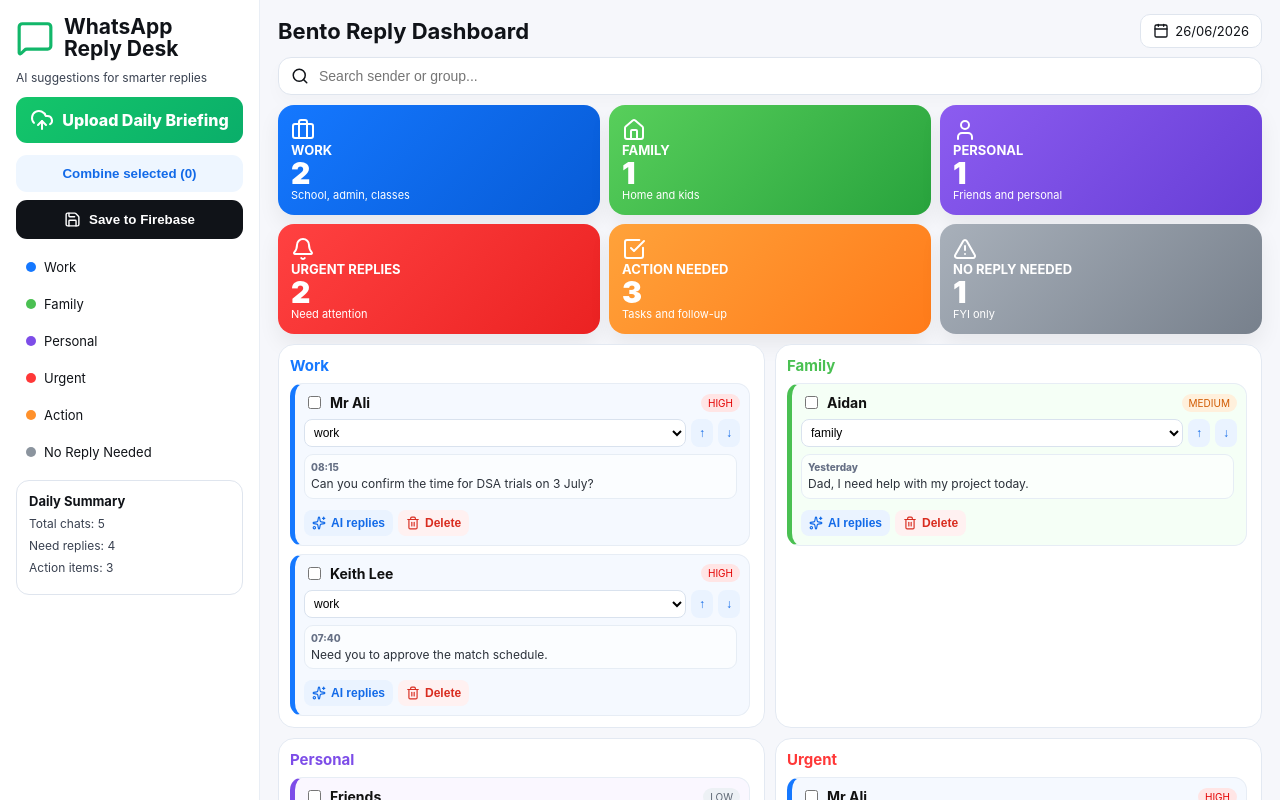
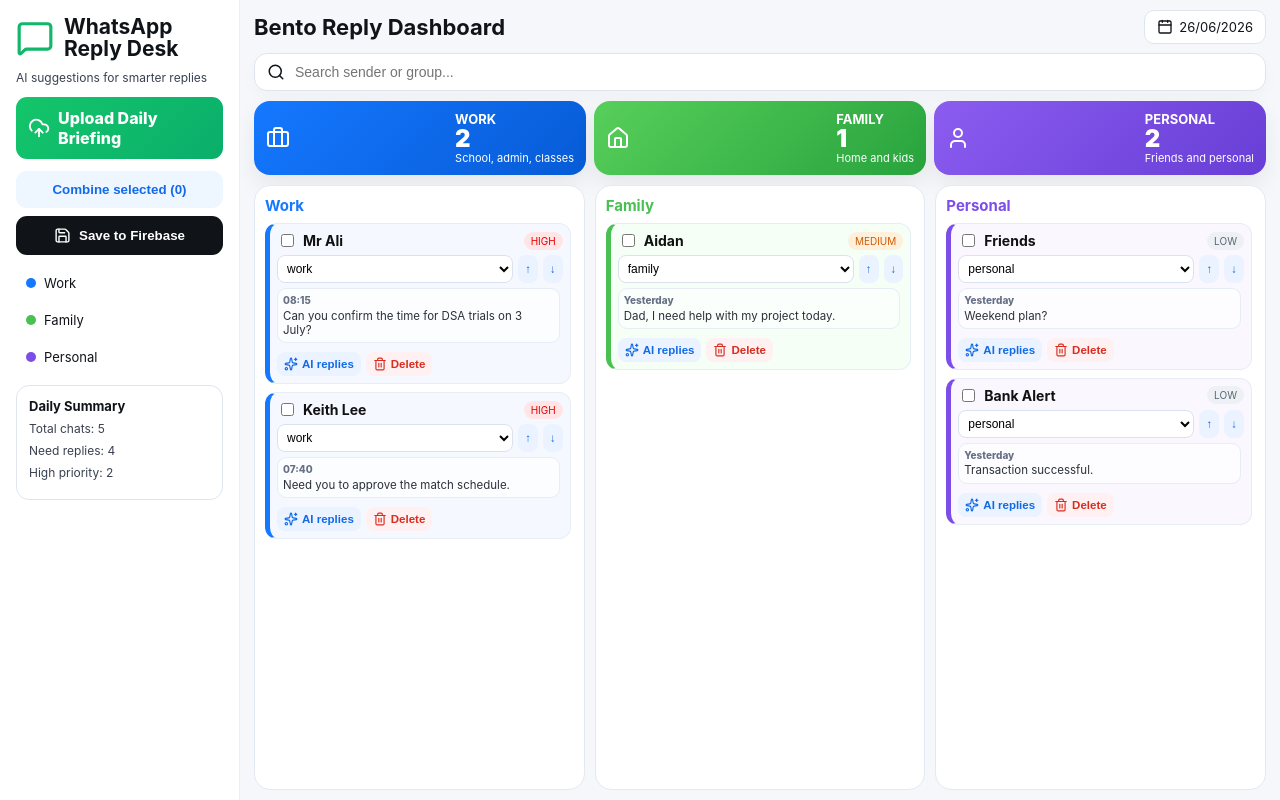
Before and after one commit to lyndonchua/whatsapp-reply-desk, a React (Vite) app: page / in a window 1280 px wide. Built offline with nearby package versions, Linux system fonts and the light colour scheme.

Commit message:
Add files via upload

```diff
--- a/src/main.jsx
+++ b/src/main.jsx
@@ -1,12 +1,12 @@
 import React, { useMemo, useState } from 'react';
 import { createRoot } from 'react-dom/client';
 import { collection, addDoc, serverTimestamp } from 'firebase/firestore';
-import { Briefcase, Home, User, Bell, CheckSquare, UploadCloud, Copy, MessageSquare, Sparkles, Calendar, AlertTriangle, Search, Trash2, Save } from 'lucide-react';
+import { Briefcase, Home, User, UploadCloud, Copy, MessageSquare, Sparkles, Calendar, Search, Trash2, Save } from 'lucide-react';
 import { db } from './firebase';
 import './style.css';
 
 const colours = {
-  work: '#1578ff', family: '#4ac052', personal: '#7d4de8', urgent: '#ff3838', action: '#ff912b', none: '#8b949e'
+  work: '#1578ff', family: '#4ac052', personal: '#7d4de8'
 };
 
 const sampleChats = [
@@ -14,7 +14,7 @@ const sampleChats = [
   { id:'sample-2', name:'Keith Lee', category:'work', section:'CT Class', urgency:'high', messages:[{ text:'Need you to approve the match schedule.', time:'07:40' }], replies:null },
   { id:'sample-3', name:'Aidan', category:'family', section:'Family', urgency:'medium', messages:[{ text:'Dad, I need help with my project today.', time:'Yesterday' }], replies:null },
   { id:'sample-4', name:'Friends', category:'personal', section:'Personal', urgency:'low', messages:[{ text:'Weekend plan?', time:'Yesterday' }], replies:null },
-  { id:'sample-5', name:'Bank Alert', category:'none', section:'FYI', urgency:'low', messages:[{ text:'Transaction successful.', time:'Yesterday' }], replies:null }
+  { id:'sample-5', name:'Bank Alert', category:'personal', section:'FYI', urgency:'low', noReplyNeeded:true, messages:[{ text:'Transaction successful.', time:'Yesterday' }], replies:null }
 ];
 
 function cleanText(v){ return String(v || '').replace(/\s+/g,' ').trim(); }
@@ -25,9 +25,13 @@ function guessCategory(name, text){
   const s=(name+' '+text).toLowerCase();
   if(/aidan|megan|dad|mum|family|home/.test(s)) return 'family';
   if(/student|class|econs|hockey|dsa|coach|teacher|mr |mrs |ms |school|admin|parent|pw|ct/.test(s)) return 'work';
-  if(/fyi|newsletter|promo|bank alert|transaction/.test(s)) return 'none';
   return 'personal';
 }
+function normaliseCategory(category){
+  const c = String(category || '').toLowerCase();
+  return ['work','family','personal'].includes(c) ? c : 'personal';
+}
+
 function guessUrgency(text){
   const s=text.toLowerCase();
   if(/urgent|today|now|asap|eod|deadline|unwell|submit/.test(s)) return 'high';
@@ -63,7 +67,7 @@ function groupAndDedupe(items){
       map.set(name, {
         id: makeId(name),
         name,
-        category: (item.category || guessCategory(name, text)).toLowerCase(),
+        category: normaliseCategory(item.category || guessCategory(name, text)),
         section: item.section || item.group || 'Uploaded',
         urgency: item.urgency || guessUrgency(text),
         messages: [],
@@ -73,7 +77,7 @@ function groupAndDedupe(items){
     const chat = map.get(name);
     chat.messages.push(...messages);
     chat.urgency = chat.urgency === 'high' || guessUrgency(text) === 'high' ? 'high' : (chat.urgency === 'medium' || guessUrgency(text) === 'medium' ? 'medium' : 'low');
-    if (chat.category === 'personal') chat.category = (item.category || guessCategory(name, text)).toLowerCase();
+    if (chat.category === 'personal') chat.category = normaliseCategory(item.category || guessCategory(name, text));
   });
   return [...map.values()].map(c => ({ ...c, messages: dedupeMessages(c.messages) }));
 }
@@ -102,7 +106,7 @@ function Tile({type, title, count, subtitle, icon}){
 function ChatCard({chat,onSuggest,onDelete,onCategory,onMove,onToggleSelect,selected}){
   return <div className={`chatCard ${chat.category}`}>
     <div className="chatTop"><label className="pick"><input type="checkbox" checked={selected} onChange={()=>onToggleSelect(chat.id)}/><b>{chat.name}</b></label><span className={`pill ${chat.urgency}`}>{chat.urgency}</span></div>
-    <div className="miniControls"><select value={chat.category} onChange={e=>onCategory(chat.id,e.target.value)}>{Object.keys(colours).map(k=><option value={k} key={k}>{k==='none'?'No reply':k}</option>)}</select><button onClick={()=>onMove(chat.id,-1)}>↑</button><button onClick={()=>onMove(chat.id,1)}>↓</button></div>
+    <div className="miniControls"><select value={chat.category} onChange={e=>onCategory(chat.id,e.target.value)}>{Object.keys(colours).map(k=><option value={k} key={k}>{k}</option>)}</select><button onClick={()=>onMove(chat.id,-1)}>↑</button><button onClick={()=>onMove(chat.id,1)}>↓</button></div>
     <div className="messageScroll">{(chat.messages || []).map((m,i)=><p key={i}><small>{m.time}</small>{m.text}</p>)}</div>
     <div className="cardActions"><button onClick={()=>onSuggest(chat)}><Sparkles size={14}/>AI replies</button><button className="danger" onClick={()=>onDelete(chat.id)}><Trash2 size={14}/>Delete</button></div>
     {chat.replies && <div className="replies">{['short','polite','friendly','firm'].map(k=> chat.replies[k] && <div className="reply" key={k}><small>{k}</small><span>{chat.replies[k]}</span><CopyButton text={chat.replies[k]}/></div>)}</div>}
@@ -126,8 +130,7 @@ function App(){
     family:visibleChats.filter(c=>c.category==='family').length,
     personal:visibleChats.filter(c=>c.category==='personal').length,
     urgent:visibleChats.filter(c=>c.urgency==='high').length,
-    action:visibleChats.filter(c=>c.urgency!=='low' && c.category!=='none').length,
-    none:visibleChats.filter(c=>c.category==='none').length
+    needReply:visibleChats.filter(c=>!c.noReplyNeeded).length
   }),[visibleChats]);
   async function saveToFirebase(data = chats, source = 'manual-save'){
     const cleaned = groupAndDedupe(data);
@@ -156,7 +159,7 @@ function App(){
     setSelected(s => s.filter(x => x !== id));
   }
   function changeCategory(id, category){
-    setChats(cs => cs.map(c => c.id === id ? {...c, category} : c));
+    setChats(cs => cs.map(c => c.id === id ? {...c, category: normaliseCategory(category)} : c));
   }
   function moveChat(id, dir){
     setChats(cs => {
@@ -186,20 +189,17 @@ function App(){
     setChats(cs => [combined, ...cs.filter(c => !selected.includes(c.id))]);
     setSelected([]);
   }
-  const grouped=['work','family','personal','urgent','action','none'];
+  const grouped=['work','family','personal'];
   return <main>
-    <aside><div className="brand"><MessageSquare size={38}/><h1>WhatsApp<br/>Reply Desk</h1></div><p>AI suggestions for smarter replies</p><label className="upload"><UploadCloud/> Upload Daily Briefing<input type="file" accept=".txt,.json,.csv" onChange={upload}/></label><button className="combineBtn" onClick={combineSelected}>Combine selected ({selected.length})</button><button className="saveBtn" onClick={()=>saveToFirebase()}><Save size={17}/> Save to Firebase</button><nav>{grouped.map(g=><a key={g}><span style={{background:colours[g]}}/> {g==='none'?'No Reply Needed':g[0].toUpperCase()+g.slice(1)}</a>)}</nav><div className="summary"><b>Daily Summary</b><p>Total chats: {visibleChats.length}</p><p>Need replies: {visibleChats.length-stats.none}</p><p>Action items: {stats.action}</p></div></aside>
+    <aside><div className="brand"><MessageSquare size={38}/><h1>WhatsApp<br/>Reply Desk</h1></div><p>AI suggestions for smarter replies</p><label className="upload"><UploadCloud/> Upload Daily Briefing<input type="file" accept=".txt,.json,.csv" onChange={upload}/></label><button className="combineBtn" onClick={combineSelected}>Combine selected ({selected.length})</button><button className="saveBtn" onClick={()=>saveToFirebase()}><Save size={17}/> Save to Firebase</button><nav>{grouped.map(g=><a key={g}><span style={{background:colours[g]}}/> {g[0].toUpperCase()+g.slice(1)}</a>)}</nav><div className="summary"><b>Daily Summary</b><p>Total chats: {visibleChats.length}</p><p>Need replies: {stats.needReply}</p><p>High priority: {stats.urgent}</p></div></aside>
     <section className="dash"><div className="topbar"><h2>Bento Reply Dashboard</h2><span><Calendar size={16}/> {new Date().toLocaleDateString('en-SG')}</span></div>
       <div className="searchbar"><Search size={18}/><input value={search} onChange={e=>setSearch(e.target.value)} placeholder="Search sender or group..." />{search && <button onClick={()=>setSearch('')}>Clear</button>}</div>
       <div className="grid">
         <Tile type="work" title="WORK" count={stats.work} subtitle="School, admin, classes" icon={<Briefcase/>}/>
         <Tile type="family" title="FAMILY" count={stats.family} subtitle="Home and kids" icon={<Home/>}/>
         <Tile type="personal" title="PERSONAL" count={stats.personal} subtitle="Friends and personal" icon={<User/>}/>
-        <Tile type="urgent" title="URGENT REPLIES" count={stats.urgent} subtitle="Need attention" icon={<Bell/>}/>
-        <Tile type="action" title="ACTION NEEDED" count={stats.action} subtitle="Tasks and follow-up" icon={<CheckSquare/>}/>
-        <Tile type="none" title="NO REPLY NEEDED" count={stats.none} subtitle="FYI only" icon={<AlertTriangle/>}/>
       </div>
-      <div className="sections">{grouped.map(g=><section className="section" key={g}><h3 style={{color:colours[g]}}>{g==='none'?'No Reply Needed':g[0].toUpperCase()+g.slice(1)}</h3><div className="cards">{visibleChats.filter(c=>g==='urgent'?c.urgency==='high':g==='action'?(c.urgency!=='low'&&c.category!=='none'):c.category===g).map((c)=><ChatCard chat={c} onSuggest={suggest} onDelete={deleteChat} onCategory={changeCategory} onMove={moveChat} onToggleSelect={toggleSelect} selected={selected.includes(c.id)} key={c.id}/>)}</div></section>)}</div>
+      <div className="sections">{grouped.map(g=><section className="section" key={g}><h3 style={{color:colours[g]}}>{g[0].toUpperCase()+g.slice(1)}</h3><div className="cards">{visibleChats.filter(c=>c.category===g).map((c)=><ChatCard chat={c} onSuggest={suggest} onDelete={deleteChat} onCategory={changeCategory} onMove={moveChat} onToggleSelect={toggleSelect} selected={selected.includes(c.id)} key={c.id}/>)}</div></section>)}</div>
       {busy && <div className="busy">Generating replies for {busy}...</div>}{saved && <div className="saved">{saved}</div>}
     </section>
   </main>
```
Also changed, not shown: src/style.css, 2 other files (tests, documents, lock files or other folders).
